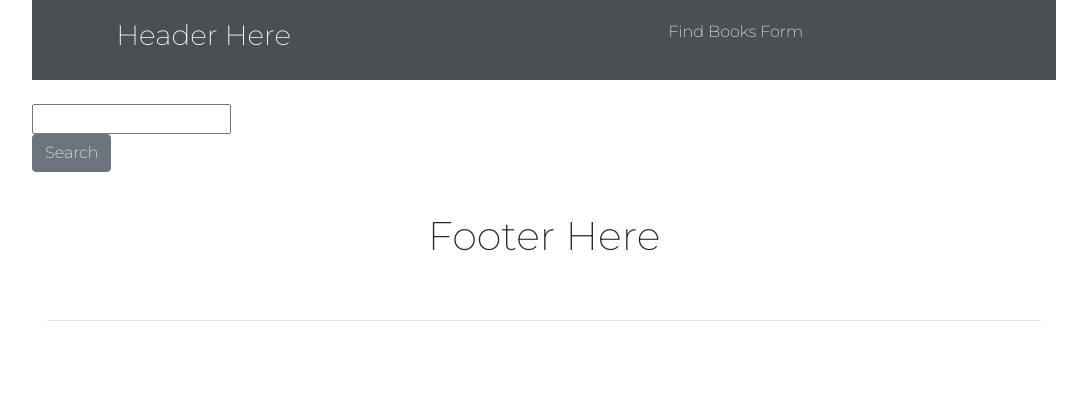
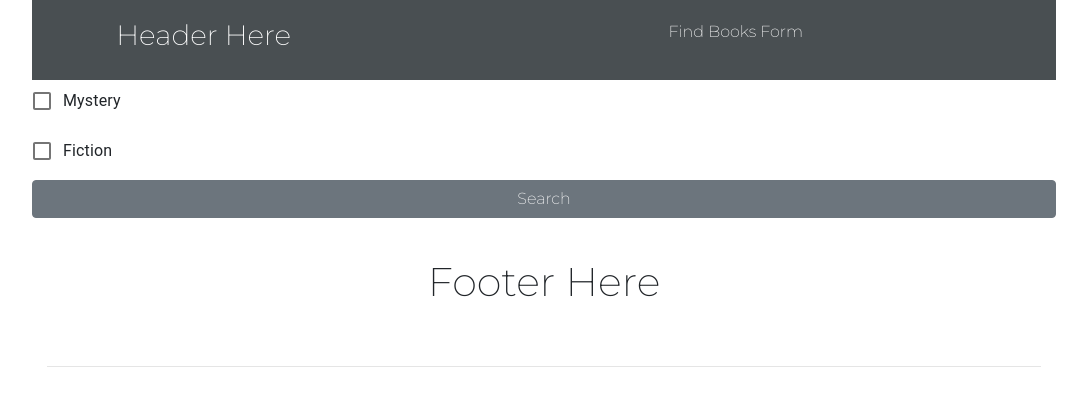
Before and after one commit to chloehellberg/SuggestItToMe, a React (Create React App) app: page / in a window 1280 px wide. Shown: the top 406 px of the page, without its empty margins (96-1183 px from the left). Built offline with nearby package versions, Linux system fonts and the light colour scheme; a web font is replaced by a local one.

Commit message:
Bring over checkbox code from other project. Add material UI depend.

```diff
--- a/package.json
+++ b/package.json
@@ -3,6 +3,7 @@
   "version": "0.1.0",
   "private": true,
   "dependencies": {
+    "@material-ui/core": "^4.11.2",
     "@testing-library/jest-dom": "^5.11.6",
     "@testing-library/react": "^11.2.2",
     "@testing-library/user-event": "^12.5.0",
--- a/src/components/App.js
+++ b/src/components/App.js
@@ -7,9 +7,10 @@ import { BrowserRouter as Router, Switch, Route } from 'react-router-dom';
 
 function App() {
 
-  const [categories, setCategories] = useState('');
+  const [categories, setCategories] = useState([]);
 
-  console.log('CATEGORY:', categories);
+ console.log('CATEGORIES', categories);
+
 
   return (
     <Router>
@@ -28,3 +29,44 @@ function App() {
 }
 
 export default App;
+
+
+
+
+
+
+
+
+
+//OLD CODE THAT SEARCHES BY 1 FORM INPUT
+
+// import React, { useState } from 'react';
+// import Header from "./Header";
+// import Footer from './Footer';
+// import FindBooksResult from "./FindBooksResult";
+// import FindBooksForm from './FindBooksForm';
+// import { BrowserRouter as Router, Switch, Route } from 'react-router-dom';
+
+// function App() {
+
+//   const [categories, setCategories] = useState('');
+
+//   console.log('CATEGORY:', categories);
+
+//   return (
+//     <Router>
+//       <Header />
+//         <Switch>
+//           <Route path="/" exact>
+//             <FindBooksForm setCategories={setCategories} />
+//           </Route>
+//           <Route path="/results">
+//             <FindBooksResult categories={categories} />
+//           </Route>
+//         </Switch>
+//       <Footer />
+//     </Router>
+//   );
+// }
+
+// export default App;
--- a/src/components/FindBooksForm.js
+++ b/src/components/FindBooksForm.js
@@ -3,33 +3,112 @@ import PropTypes from "prop-types";
 import ReactDOM from 'react-dom';
 import { withRouter, Redirect, useHistory, Link } from 'react-router-dom';
 import { useState } from 'react';
+import FormGroup from "@material-ui/core/FormGroup";
+import FormControlLabel from "@material-ui/core/FormControlLabel";
+import Checkbox from "@material-ui/core/Checkbox";
 
-
-function FindBooksForm(props) {
+function FindBooksForm(props){
 
   const history = useHistory();
 
-  function handleSettingFilter(event) {
+  // const [genres, setGenres] =  useState([]);
+  const [localCategories, setLocalCategories] = useState([]);
+
+  function handleChange(event) {
+    setLocalCategories([...localCategories, event.target.name])
+  };
+
+  function handleSettingFilterForAPI(event) {
     event.preventDefault();
-    props.setCategories(event.target.filter.value);
-    history.push("/results");
+    props.setCategories(localCategories)
+    history.push('/results');
   };
+
+  console.log('LOCAL CATEGORIES', localCategories);
+
 
   return(
     <React.Fragment>
-      <div className='align-items-center'>
-        <form onSubmit={handleSettingFilter}>
-          <br></br>
-          <input required type='text' name='filter'></input><br></br>
+      <form onSubmit={handleSettingFilterForAPI}>
+        <FormGroup>
+          <FormControlLabel
+            control={
+              <Checkbox
+                checked={localCategories.mystery}
+                type="checkbox"
+                onChange={handleChange}
+                name="mystery" />
+            }
+            label="Mystery"
+          />
+          <FormControlLabel
+            control={
+              <Checkbox
+                checked={localCategories.fiction}
+                type="checkbox"
+                onChange={handleChange}
+                name="fiction" />
+            }
+            label="Fiction"
+          />
           <button className='btn btn-secondary' type='submit'>Search</button>
-        </form>
-      </div>
+        </FormGroup>
+      </form>
     </React.Fragment>
   );
-};
+}
 
 FindBooksForm.propTypes = {
-  setCategories: PropTypes.func,
-};
+  setCategories: PropTypes.func
+}
+
 
 export default FindBooksForm;
+
+
+
+
+
+
+
+
+
+
+
+
+//OLD CODE THAT SEARCHES BY 1 FORM INPUT
+// import React from 'react';
+// import PropTypes from "prop-types";
+// import ReactDOM from 'react-dom';
+// import { withRouter, Redirect, useHistory, Link } from 'react-router-dom';
+// import { useState } from 'react';
+
+
+// function FindBooksForm(props) {
+
+//   const history = useHistory();
+
+//   function handleSettingFilter(event) {
+//     event.preventDefault();
+//     props.setCategories(event.target.filter.value);
+//     history.push("/results");
+//   };
+
+//   return(
+//     <React.Fragment>
+//       <div className='align-items-center'>
+//         <form onSubmit={handleSettingFilter}>
+//           <br></br>
+//           <input required type='text' name='filter'></input><br></br>
+//           <button className='btn btn-secondary' type='submit'>Search</button>
+//         </form>
+//       </div>
+//     </React.Fragment>
+//   );
+// };
+
+// FindBooksForm.propTypes = {
+//   setCategories: PropTypes.func,
+// };
+
+// export default FindBooksForm;
--- a/src/components/FindBooksResult.js
+++ b/src/components/FindBooksResult.js
@@ -12,12 +12,12 @@ function FindBooksResult(props) {
     fetch(`https://www.googleapis.com/books/v1/volumes?q=subject:${props.categories}`)
     .then((response) => response.json())
     .then((jsonifiedResponse) => {
-      setBooks(jsonifiedResponse.items.slice(0,3));
-      // setBooks(jsonifiedResponse.items);
+      // setBooks(jsonifiedResponse.items.slice(0,3));
+      setBooks(jsonifiedResponse.items);
     })
     .catch((error) => {
     });
-  };
+  }
   console.log("BOOKS ", books);
 
   return(
@@ -42,10 +42,72 @@ function FindBooksResult(props) {
       </ul>
     </React.Fragment>
   );
-};
+}
 
 FindBooksResult.propTypes = {
-  categories: PropTypes.string
-};
+  categories: PropTypes.object
+}
 
 export default FindBooksResult;
+
+
+
+
+
+
+
+
+
+//OLD CODE THAT SEARCHES BY 1 FORM INPUT
+
+// import React, { useEffect, useState } from "react";
+// import PropTypes from 'prop-types';
+
+// function FindBooksResult(props) {
+//   const [books, setBooks] = useState([]);
+
+//   useEffect(() => {
+//     makeAPICall();
+//   },[]);
+
+//   const makeAPICall = () => {
+//     fetch(`https://www.googleapis.com/books/v1/volumes?q=subject:${props.categories}`)
+//     .then((response) => response.json())
+//     .then((jsonifiedResponse) => {
+//       setBooks(jsonifiedResponse.items.slice(0,3));
+//       // setBooks(jsonifiedResponse.items);
+//     })
+//     .catch((error) => {
+//     });
+//   };
+//   console.log("BOOKS ", books);
+
+//   return(
+//     <React.Fragment>
+//       <h1>BookResults</h1>
+//       <ul className='center-align'>
+//         {books.map((books, index) => (
+//           <div key={index} className="flip-card">
+//             <div className="flip-card-inner">
+//               <div className="flip-card-front">
+//                 <img className="dogPic" src={books.volumeInfo.imageLinks.thumbnail} alt="googleAPIImage" />
+//               </div>
+//               <li>
+//                 <div className="flip-card-back">
+//                   <p>Title: {books.volumeInfo.title}</p>
+//                   <p>Info: {books.volumeInfo.authors}</p>
+//                 </div>
+//               </li>
+//             </div>
+//           </div>
+//         ))}
+//       </ul>
+//     </React.Fragment>
+//   );
+// };
+
+// FindBooksResult.propTypes = {
+//   categories: PropTypes.string
+// };
+
+// export default FindBooksResult;
```
Also changed, not shown: 1 other file (tests, documents, lock files or other folders).
